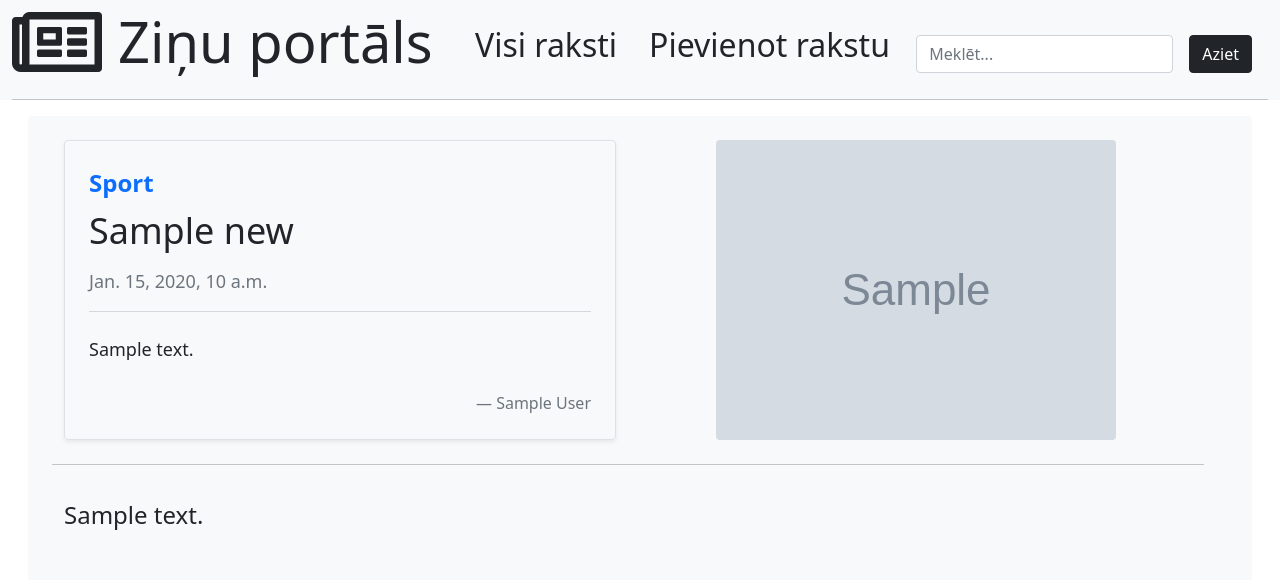
After one commit to klavssprugevics/news_page-django, a Django app: a page that uses templates/base.html in a window 1280 px wide. The commit adds this page. Shown: the top 580 px of the page. Run offline with Django 3.2, Linux system fonts and the light colour scheme; tables that the repository leaves empty hold one stand-in row (values such as "Sample post"); grey boxes marked "Sample" are stand-in pictures; some libraries are stand-ins or nearby versions.

Commit message:
Single post view

```diff
--- a/news_list/models.py
+++ b/news_list/models.py
@@ -1,6 +1,7 @@
 from django.db import models
 from django.utils import timezone
 from django.utils.text import slugify
+from django.urls import reverse
 
 class News(models.Model):
     CATEGORIES = [
@@ -25,10 +26,15 @@ class News(models.Model):
     thumbnail = models.ImageField(upload_to="images/", default="images/default.png")
     slug = models.SlugField(unique=True, blank=True, null=True)
 
+    # pirms saglabasanas - izveido slug no nosaukumu - unikals identifikators
     def save(self, *args, **kwargs):
         self.slug = slugify(self.title)
         super(News, self).save(*args, **kwargs)
 
+    # funkcija, kas atgriezis unikalo URL prieks katra post - varam to izmantot, kopeja saraksta, lai izveidotu 'lasit vairak' url
+    def get_absolute_url(self):
+        # url ir single un klat arguments ir slug
+        return reverse("news_list:single", args=[self.slug])
 
     def __str__(self):
         return self.title
--- a/news_list/urls.py
+++ b/news_list/urls.py
@@ -7,5 +7,5 @@ app_name = "news_list"
 
 urlpatterns = [
     path('', views.home, name="homepage"),
-
+    path('post/<slug:slug>', views.post, name="single"),
 ]
--- a/news_list/views.py
+++ b/news_list/views.py
@@ -6,6 +6,15 @@ from .models import News
 
 def home(request):
 
+    # No musu sql datubazes izpildam query, kas ekvivalents - SELECT * FROM POST;
     data = News.objects.all()
 
+    # Redirecto lietotaju uz lapu un klat iedod http req datus
     return render(request, "index.html", {"posts":data})
+
+def post(request, slug):
+
+    # No musu sql datubazes izpilda m query, kas ekvivalents - SELECT * FROM POST WHERE slug = this.slug;
+    data = News.objects.get(slug=slug)
+
+    return render(request, 'postview.html', {'post':data})
--- a/templates/base.html
+++ b/templates/base.html
@@ -9,15 +9,12 @@
         <link href="https://cdn.jsdelivr.net/npm/bootstrap@5.0.0-beta3/dist/css/bootstrap.min.css" rel="stylesheet" integrity="sha384-eOJMYsd53ii+scO/bJGFsiCZc+5NDVN2yr8+0RDqr0Ql0h+rP48ckxlpbzKgwra6" crossorigin="anonymous">
         <link href="https://use.fontawesome.com/releases/v5.0.4/css/all.css" rel="stylesheet">
         <title>Django demo app</title>
-
-
     </head>
     <body>
         <div class="container-fluid bg-light">
             <div class="d-flex flex-wrap align-items-center justify-content-center justify-content-lg-start">
-
                 <i class="far fa-newspaper fa-5x"></i>
-                <a href="#" class="nav-link link-dark display-4">Ziņu portāls</a>
+                <a href="{% url 'news_list:homepage' %}" class="nav-link link-dark display-4">Ziņu portāls</a>
                 <ul class="nav align-items-center ms-auto me-auto">
                     <li><a href="#" class="nav-link link-dark pt-4"><h2>Visi raksti</h2></a></li>
                     <li><a href="#" class="nav-link link-dark pt-4"><h2>Pievienot rakstu</h2></a></li>
@@ -30,7 +27,6 @@
                         <li>
                             <button type="button" class="btn btn-dark mx-3">Aziet</button>
                         </li>
-
                     </ul>
                 </form>
             </div>
--- a/templates/index.html
+++ b/templates/index.html
@@ -13,7 +13,7 @@
             <p class="lead">{{post.description}}</p>
             <hr/>
             <figcaption class="blockquote-footer text-end" style="font-size:25px;">{{post.author}} - {{post.date}}</figcaption>
-            <a class="btn btn-lg btn-primary" href="/docs/5.0/components/navbar/" role="button">Lasīt vairāk &raquo;</a>
+            <a class="btn btn-lg btn-primary" href="{{post.get_absolute_url}}" role="button">Lasīt vairāk &raquo;</a>
         </div>
     </div>
 <br/>
--- /dev/null
+++ b/templates/postview.html
@@ -0,0 +1,32 @@
+{% extends 'base.html' %}
+{% block content %}
+<div class="container-fluid">
+    <div class="row m-3 p-4 rounded bg-light">
+        <div class="row mb-2">
+            <div class="col-md-6">
+                <div class="row g-0 border rounded overflow-hidden flex-md-row mb-4 shadow-sm h-100 position-relative">
+                    <div class="col p-4 d-flex flex-column position-static">
+                        <strong class="d-inline-block text-primary" style="font-size:24px;">{{post.category}}</strong>
+                        <h3 class="my-2" style="font-size:36px;">{{post.title}}</h3>
+                        <div class="my-2 text-muted" style="font-size:18px;">{{post.date}}
+                            <hr/>
+                        </div>
+                    <p class="card-text mb-auto" style="font-size:18px;">{{post.description}}</p>
+                    <figcaption class="blockquote-footer text-end p-0 m-0" style="font-size:16px;">{{post.author}}</figcaption>
+                    </div>
+                <div class="col-auto d-none d-lg-block">
+            </div>
+        </div>
+        </div>
+        <div class="col" >
+            <img alt="Bootstrap Image Preview" src="{{post.thumbnail.url}}" class="rounded" style="height:300px;display:block;margin:auto;" />
+        </div>
+        <hr class="mt-4"/>
+        <p class="lead my-3" style="font-size:24px;">{{post.text}}</p>
+    </div>
+
+
+
+</div>
+
+{% endblock content%}
```
